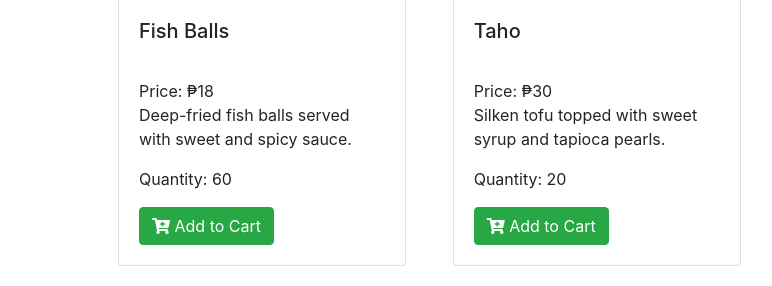
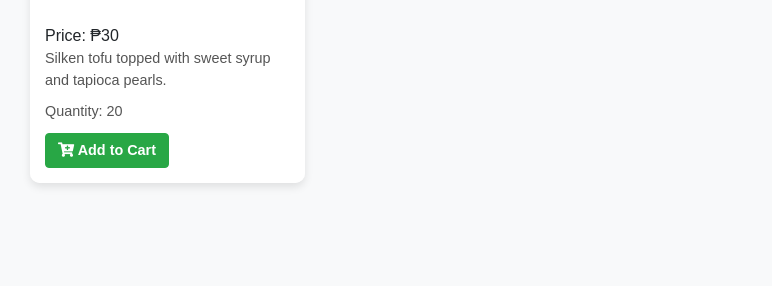
Before and after one commit to arrays2683/Activity_8, a PHP site: page / in a window 1280 px wide. Shown: the part 819-1105 px from the top of the page, without its empty margins (30-802 px from the left). After the commit the page ends 1006 px from the top, so only its background shows below. Run offline with PHP 8.4, Linux system fonts and the light colour scheme; data comes from the database, SQL or seed files in the repository; some libraries are stand-ins or nearby versions.

Commit message:
Modified Index

```diff
--- a/index.php
+++ b/index.php
@@ -7,21 +7,69 @@
     <link rel="stylesheet" href="https://stackpath.bootstrapcdn.com/bootstrap/4.5.2/css/bootstrap.min.css">
     <link rel="stylesheet" href="https://cdnjs.cloudflare.com/ajax/libs/font-awesome/5.15.4/css/all.min.css">
     <style>
+        body {
+            background-color: #f8f9fa;
+            font-family: 'Arial', sans-serif;
+        }
+        .navbar {
+            margin-bottom: 20px;
+        }
         .card-grid {
             display: grid;
             grid-template-columns: repeat(auto-fill, minmax(250px, 1fr));
             gap: 20px;
             padding: 20px;
-            width: 80%;
+            max-width: 1200px;
             margin: 0 auto;
         }
         .card {
-            width: 100%;
+            border: none;
+            border-radius: 10px;
+            overflow: hidden;
+            box-shadow: 0 4px 8px rgba(0, 0, 0, 0.1);
+            transition: transform 0.3s;
+        }
+        .card:hover {
+            transform: translateY(-5px);
         }
         .card-img-top {
             width: 100%;
-            height: auto;
+            height: 200px;
             object-fit: cover;
+            border-bottom: 1px solid #dee2e6;
+        }
+        .card-body {
+            padding: 15px;
+            background-color: #fff;
+        }
+        .card-title {
+            font-size: 1.25rem;
+            margin-bottom: 10px;
+            color: #333;
+        }
+        .card-text {
+            font-size: 0.9rem;
+            color: #555;
+            margin-bottom: 10px;
+        }
+        .btn-success {
+            font-size: 0.9rem;
+            font-weight: bold;
+        }
+        .modal-header {
+            background-color: #28a745;
+            color: #fff;
+        }
+        .modal-title {
+            font-size: 1.25rem;
+        }
+        .modal-footer .btn-secondary {
+            background-color: #6c757d;
+            color: #fff;
+        }
+        .modal-footer .btn-success {
+            background-color: #28a745;
+            color: #fff;
         }
     </style>
 </head>
@@ -83,7 +131,7 @@
                 const productsContainer = document.getElementById('productsDisplay');
                 data.forEach(product => {
                     const cardHTML = `
-                        <div class="card" style="width: 18rem;">
+                        <div class="card">
                             <img class="card-img-top" src="${product.img}" alt="${product.title}">
                             <div class="card-body">
                                 <h5 class="card-title">${product.title}</h5><br>Price: ₱${product.rrp}<br>
```
